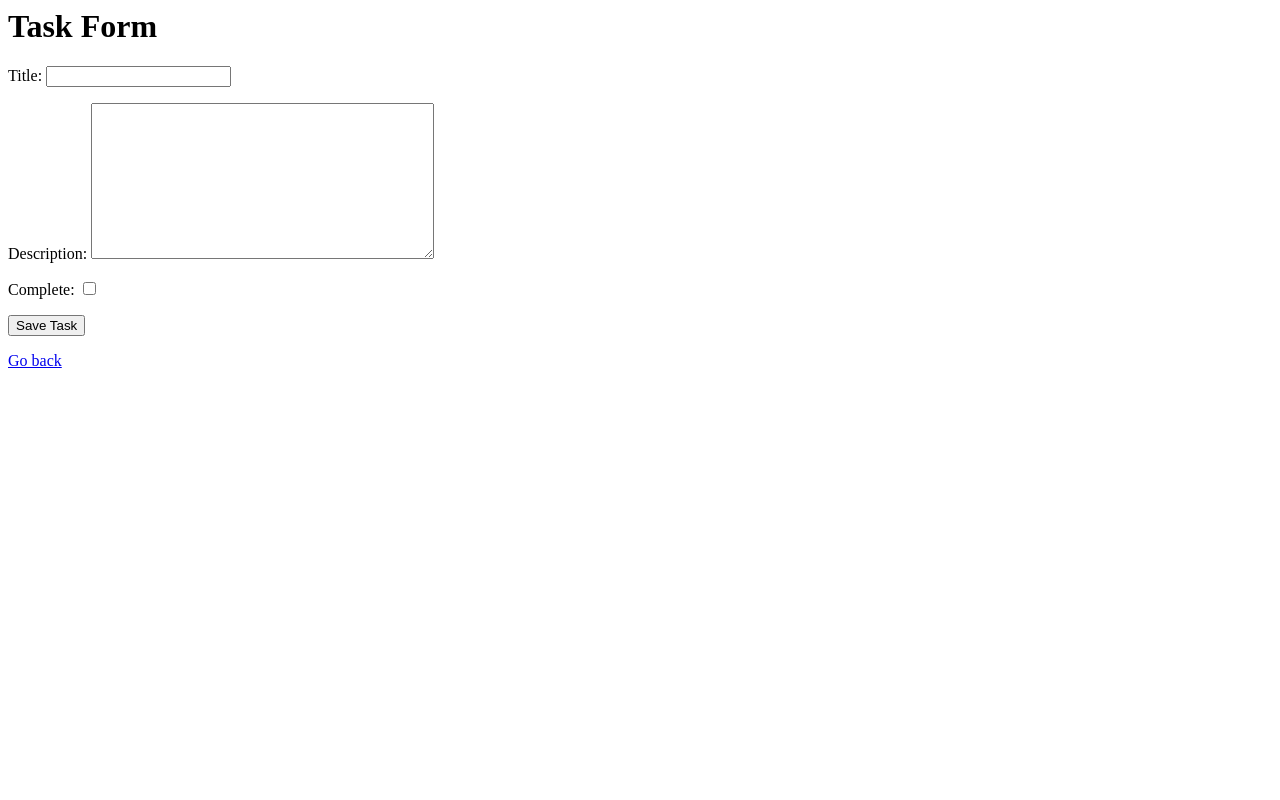
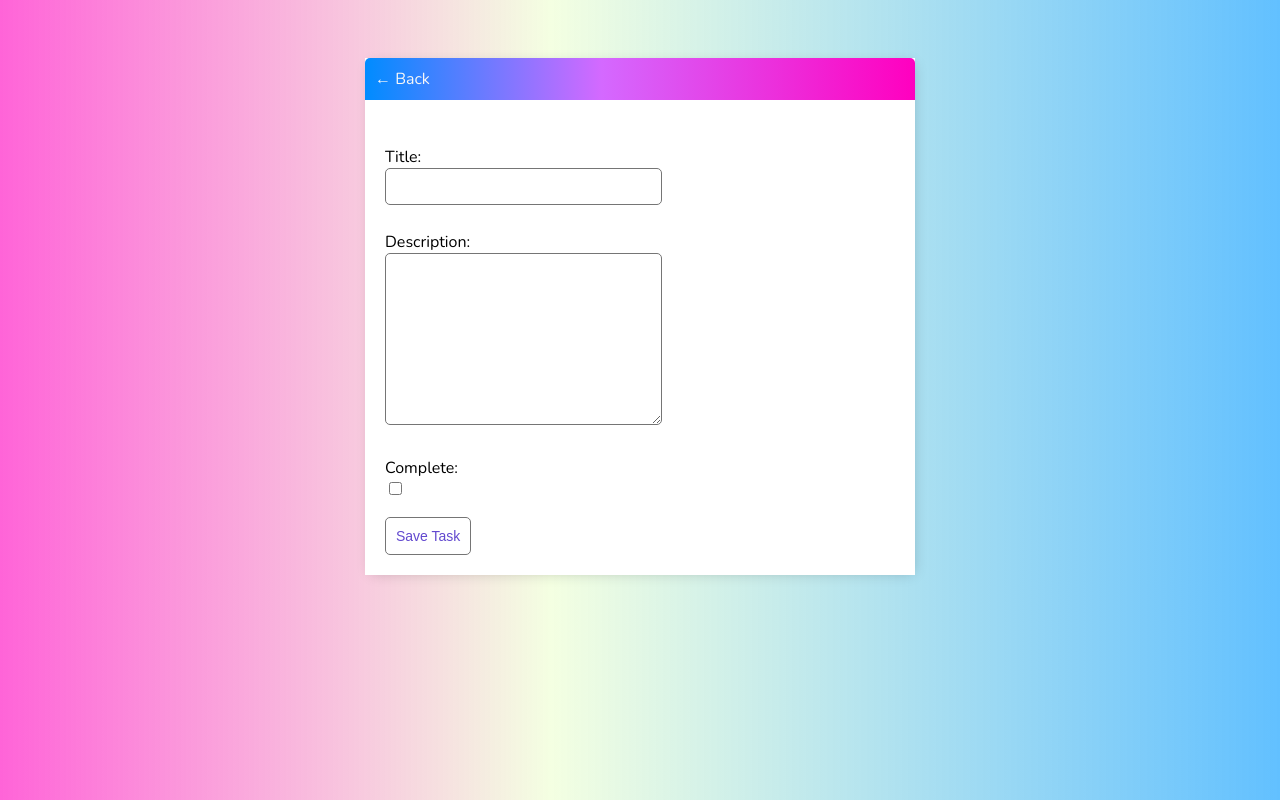
Before and after one commit to SichangiFelix/todo-web-app, a Django app: page /task-create/ in a window 1280 px wide. Run offline with Django 4.2, Linux system fonts and the light colour scheme; a user stored in the database is signed in.

Commit message:
Styled the update page

```diff
--- a/todo/templates/todo/task_form.html
+++ b/todo/templates/todo/task_form.html
@@ -1,10 +1,17 @@
-<h1> Task Form</h1>
+{% extends 'todo/main.html' %}
 
-<form action="" method="post">
-    {%csrf_token%}
-    {{form.as_p}}
-    <input type = "submit" value="Save Task"></input>
+{% block content %}
 
-</form>
+<div class="header-bar">
+    <a href="{% url 'task' %}">&#8592; Back</a>
+</div>
 
-<a href="{% url 'task'%}">Go back</a>
+<div class="card-body">
+    <form action="" method="post">
+        {% csrf_token %}
+        {{ form.as_p }}
+        <input class="button" type="submit" value="Save Task">
+    </form>
+</div>
+
+{% endblock content %}
```
